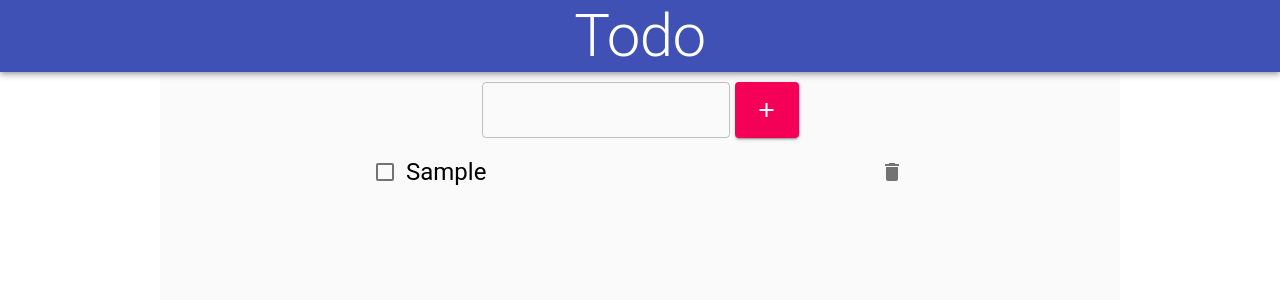
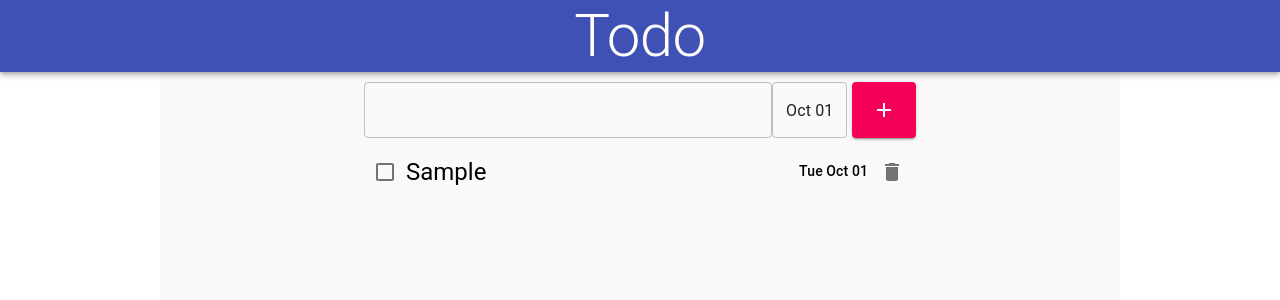
Before and after one commit to jdeocampo20/react-todo, a React (Create React App) app: page / in a window 1280 px wide. Both pictures are taken after typing "Sample" into the empty fields and a click on the button "add". Shown: the top 300 px of the page. Built offline with nearby package versions, Linux system fonts and the light colour scheme.

Commit message:
Added due date

```diff
--- a/package.json
+++ b/package.json
@@ -3,7 +3,11 @@
   "version": "0.1.0",
   "private": true,
   "dependencies": {
+    "@date-io/moment": "^1.3.11",
     "@material-ui/core": "^4.4.3",
+    "@material-ui/pickers": "^3.2.6",
+    "date-fns": "^2.0.0-beta.5",
+    "moment": "^2.24.0",
     "node-sass": "^4.12.0",
     "react": "^16.10.1",
     "react-dom": "^16.10.1",
--- a/src/Components/TodoContainer/TodoContainer.js
+++ b/src/Components/TodoContainer/TodoContainer.js
@@ -14,8 +14,9 @@ const TodoContainer = () => {
             ...todoList,
             {
                 id: id,
-                value: todo,
-                complete: false
+                value: todo.taskName,
+                complete: false,
+                dueDate: todo.dueDate
             }
         ]);
         setId(id + 1);
--- a/src/Components/TodoContainer/TodoForm/TodoForm.js
+++ b/src/Components/TodoContainer/TodoForm/TodoForm.js
@@ -2,6 +2,9 @@ import React, { useState } from 'react';
 import TextField from '@material-ui/core/TextField';
 import Button from '@material-ui/core/Button';
 import Icon from '@material-ui/core/Icon';
+import Container from '@material-ui/core/Container';
+import { MuiPickersUtilsProvider, DatePicker } from '@material-ui/pickers';
+import MomentUtils from '@date-io/moment';
 
 import './TodoForm.scss';
 
@@ -9,23 +12,45 @@ const TodoForm = props => {
     const [todo, setTodo] = useState('');
     const handleSubmit = event => {
         event.preventDefault();
-        props.onSubmit(todo);
+        props.onSubmit({ taskName: todo, dueDate: selectedDate });
         setTodo('');
     };
 
+    const [selectedDate, setSelectedDate] = useState(new Date());
+
+    const handleDateChange = date => {
+        setSelectedDate(date);
+    };
+
     return (
+        <Container maxWidth='sm'>
             <form onSubmit={handleSubmit} className='todo-form'>
+                <div className='add-todo-field'>
                     <TextField
+                        className='task-name-field'
                         type='text'
                         variant='outlined'
-                className='add-todo-field'
                         value={todo}
                         onChange={event => setTodo(event.target.value)}
                     />
+                    <MuiPickersUtilsProvider utils={MomentUtils}>
+                        <DatePicker
+                            className='due-date-field'
+                            value={selectedDate}
+                            onChange={handleDateChange}
+                            inputVariant='outlined'
+                            variant='inline'
+                            format='MMM DD'
+                            autoOk
+                            disablePast
+                        />
+                    </MuiPickersUtilsProvider>
+                </div>
                 <Button type='submit' variant='contained' color='secondary'>
                     <Icon>add</Icon>
                 </Button>
             </form>
+        </Container>
     );
 };
 
--- a/src/Components/TodoContainer/TodoForm/TodoForm.scss
+++ b/src/Components/TodoContainer/TodoForm/TodoForm.scss
@@ -5,6 +5,17 @@
     justify-content: center;
 
     .add-todo-field {
+        display: flex;
         padding-right: 5px;
+        flex: 1;
+    }
+
+    .task-name-field {
+        flex-grow: 1;
+    }
+
+    .due-date-field {
+        flex-shrink: 0;
+        width: 75px;
     }
 }
--- a/src/Components/TodoContainer/TodoItem/TodoItem.js
+++ b/src/Components/TodoContainer/TodoItem/TodoItem.js
@@ -3,6 +3,7 @@ import Checkbox from '@material-ui/core/Checkbox';
 import Typography from '@material-ui/core/Typography';
 import IconButton from '@material-ui/core/IconButton';
 import Icon from '@material-ui/core/Icon';
+import moment from 'moment'
 
 import './TodoItem.scss';
 
@@ -17,7 +18,7 @@ const TodoItem = props => {
 
     return (
         <div className='todo-item'>
-            <div className='todo-left'>
+            <div className='todo-details'>
                 <Checkbox
                     type='checkbox'
                     onClick={toggleTask}
@@ -31,9 +32,22 @@ const TodoItem = props => {
                     {props.value}
                 </Typography>
             </div>
-            <IconButton aria-label='delete' onClick={deleteTask} value={props}>
-                <Icon>delete</Icon>
-            </IconButton>
+            <div className='todo-details'>
+                <Typography
+                    variant='subtitle2'
+                    display='inline'
+                    style={{ textDecoration: props.complete && 'line-through' }}
+                >
+                    {moment(props.dueDate).format('ddd MMM DD')}
+                </Typography>
+                <IconButton
+                    aria-label='delete'
+                    onClick={deleteTask}
+                    value={props}
+                >
+                    <Icon>delete</Icon>
+                </IconButton>
+            </div>
         </div>
     );
 };
--- a/src/Components/TodoContainer/TodoItem/TodoItem.scss
+++ b/src/Components/TodoContainer/TodoItem/TodoItem.scss
@@ -1,11 +1,11 @@
-.todo-left{
+.todo-details{
     display: flex;
     flex-direction: row;
     align-items: center;
 }
 
 .todo-item {
-    @extend .todo-left;
+    @extend .todo-details;
     justify-content: space-between;
     width: 100%;
 }
```
Also changed, not shown: 1 other file (tests, documents, lock files or other folders). Lines whose indentation alone changed are shown as unchanged.
